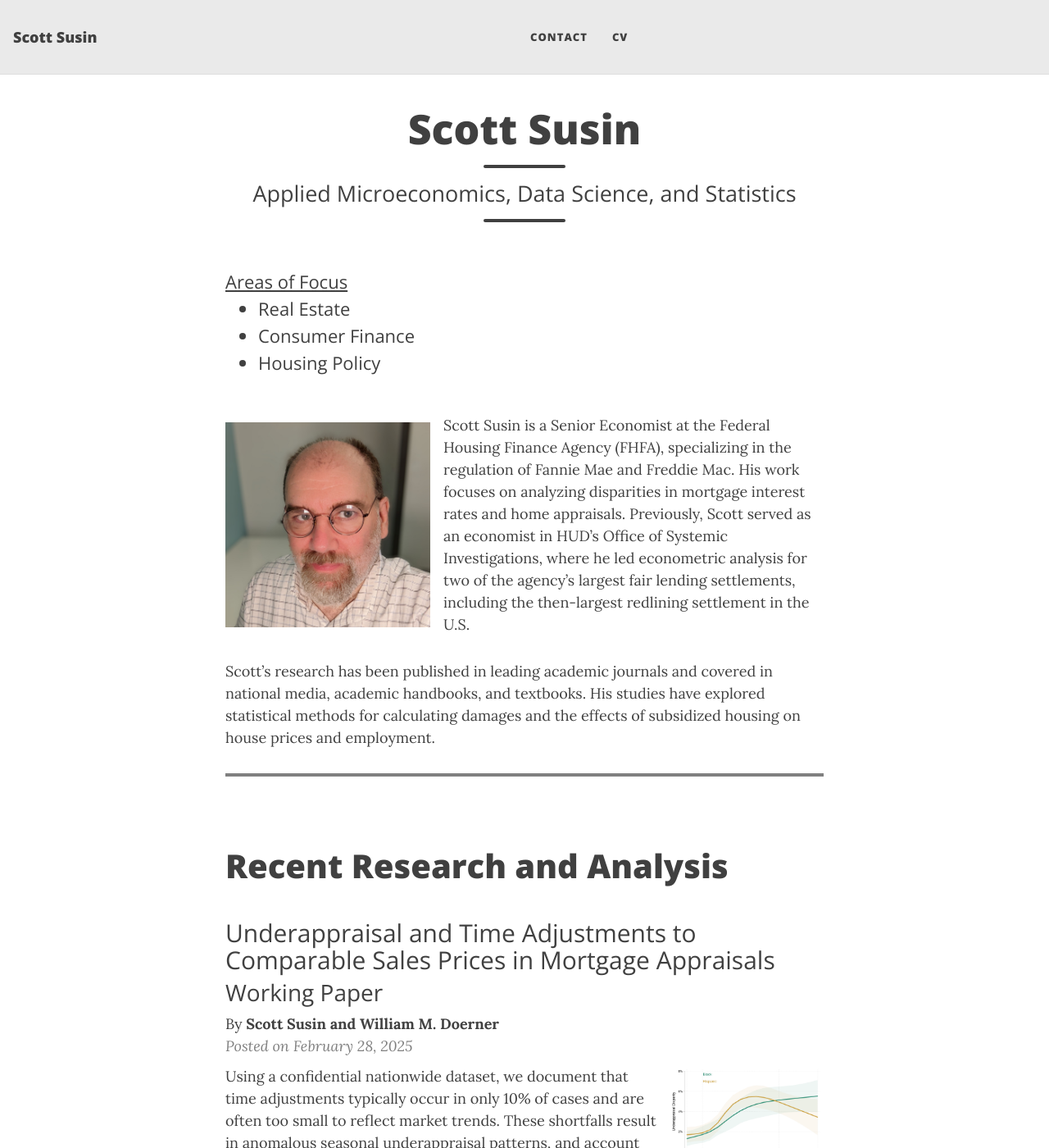
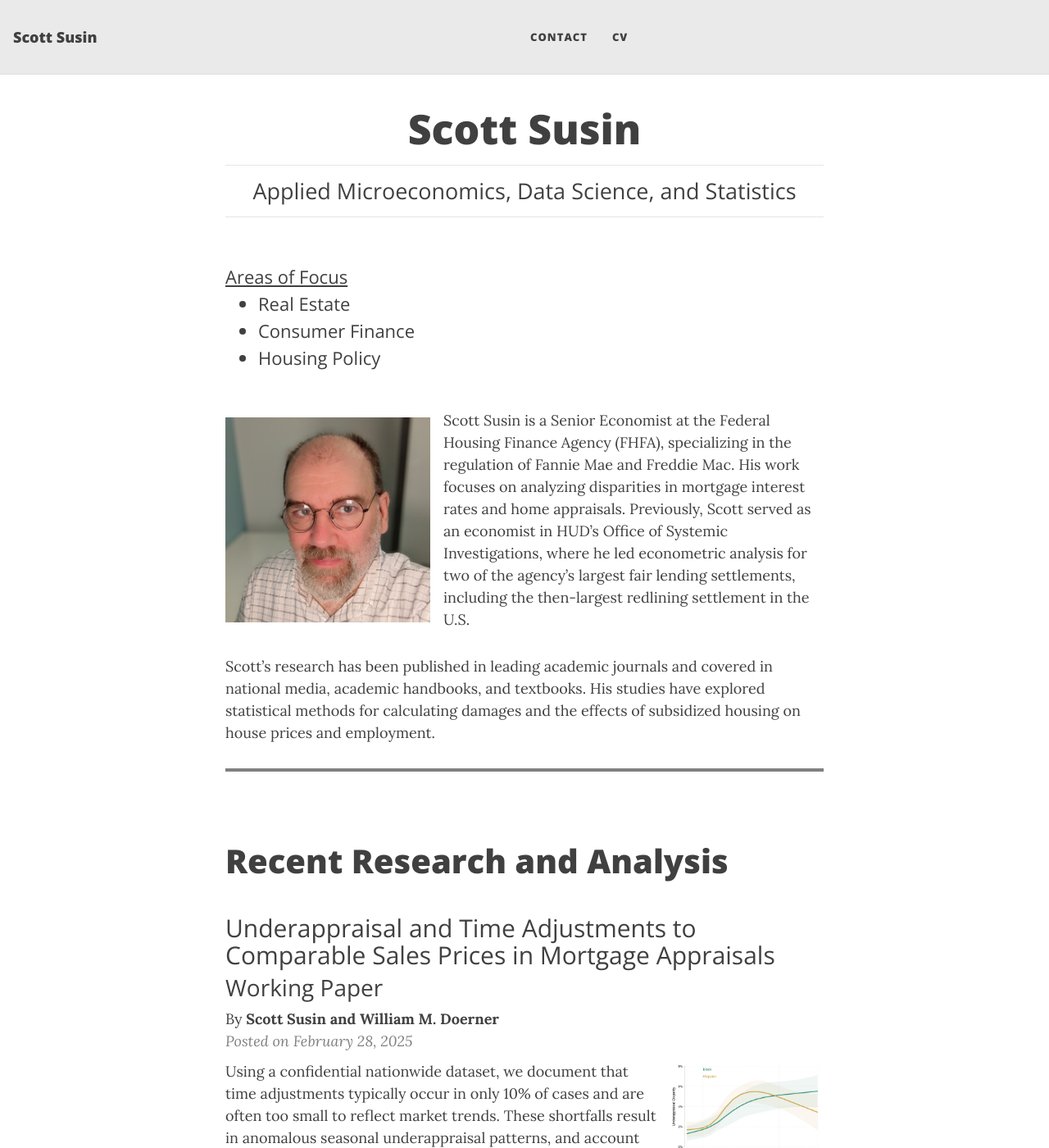
Before and after one commit to ssusin270/ScottSusinCom, a Jekyll site: the page built from index.md, in a window 1280 px wide and 1400 px high. Shown: the whole window at 82% size. Built offline with Jekyll 4.4.1, drawn with Linux system fonts in a browser that asks for light colours.

Commit message:
Update beautifuljekyll.css

```diff
--- a/assets/css/beautifuljekyll.css
+++ b/assets/css/beautifuljekyll.css
@@ -116,7 +116,7 @@ blockquote p:first-child {
 .jumbotron {
   background: #EEE;
 }
-hr.small, hr.medium, hr.large {
+hr.small hr.medium hr.large {
   max-width: 6.25rem;
   margin: 1rem auto;
   border-width: 0.25rem;
```
